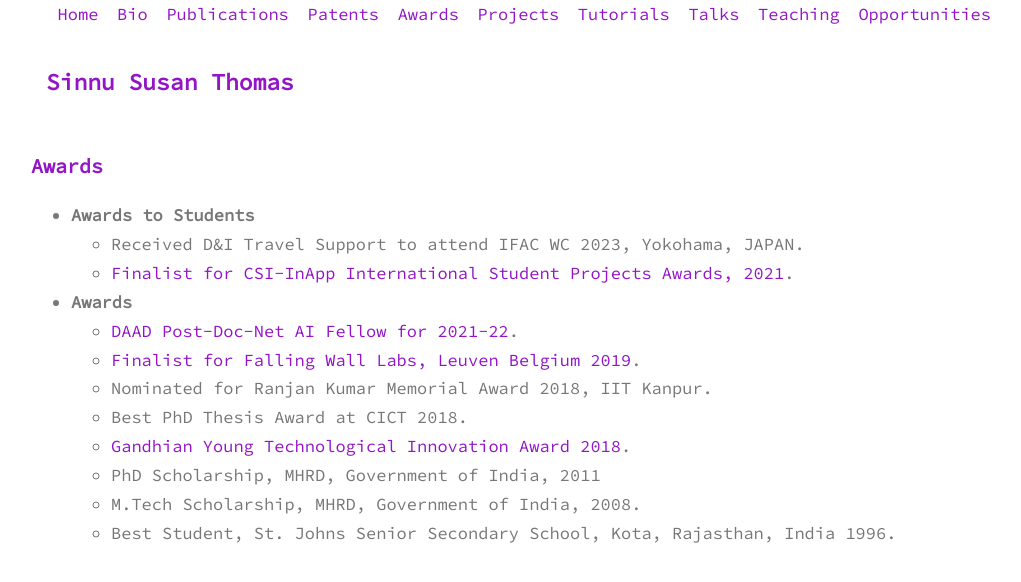
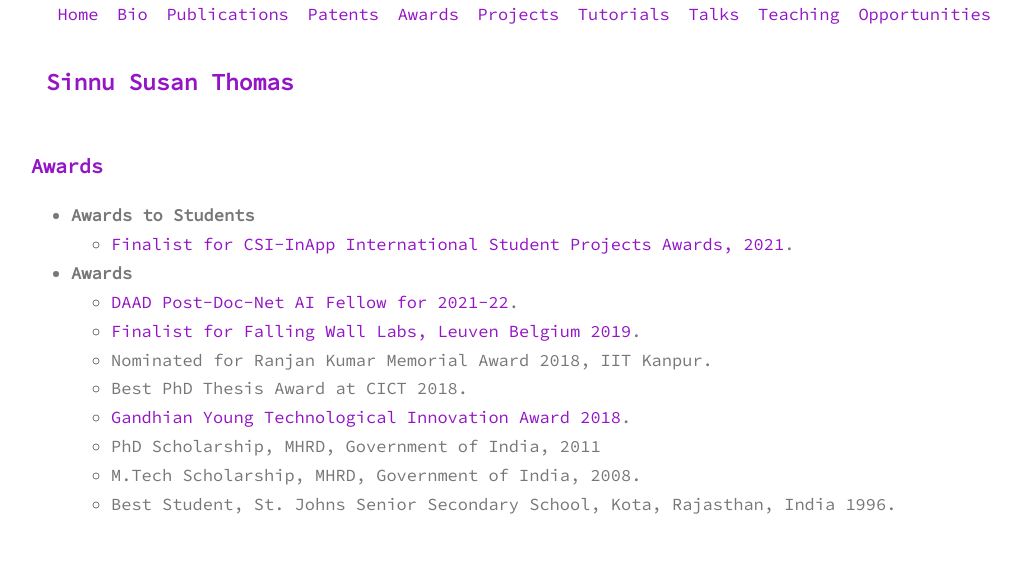
Before and after one commit to sinnuthomas/sinnuthomas.github.io, a Jekyll site: the page built from awards.md, in a window 1280 px wide. Shown: the top 582 px of the page, without its empty margins (129-1150 px from the left). Built offline with Jekyll 4.4.1, drawn with Linux system fonts in a browser that asks for light colours.

Commit message:
Update awards.md

```diff
--- a/awards.md
+++ b/awards.md
@@ -4,7 +4,6 @@ title: Awards
 permalink: /awards/
 ---
 * **Awards to Students**
-  * Received D&I Travel Support to attend IFAC WC 2023, Yokohama, JAPAN.
   * [Finalist for CSI-InApp International Student Projects Awards, 2021](https://www.youtube.com/watch?v=9OMzIksAeZ4&t=7095s).
 
 * **Awards**
```
